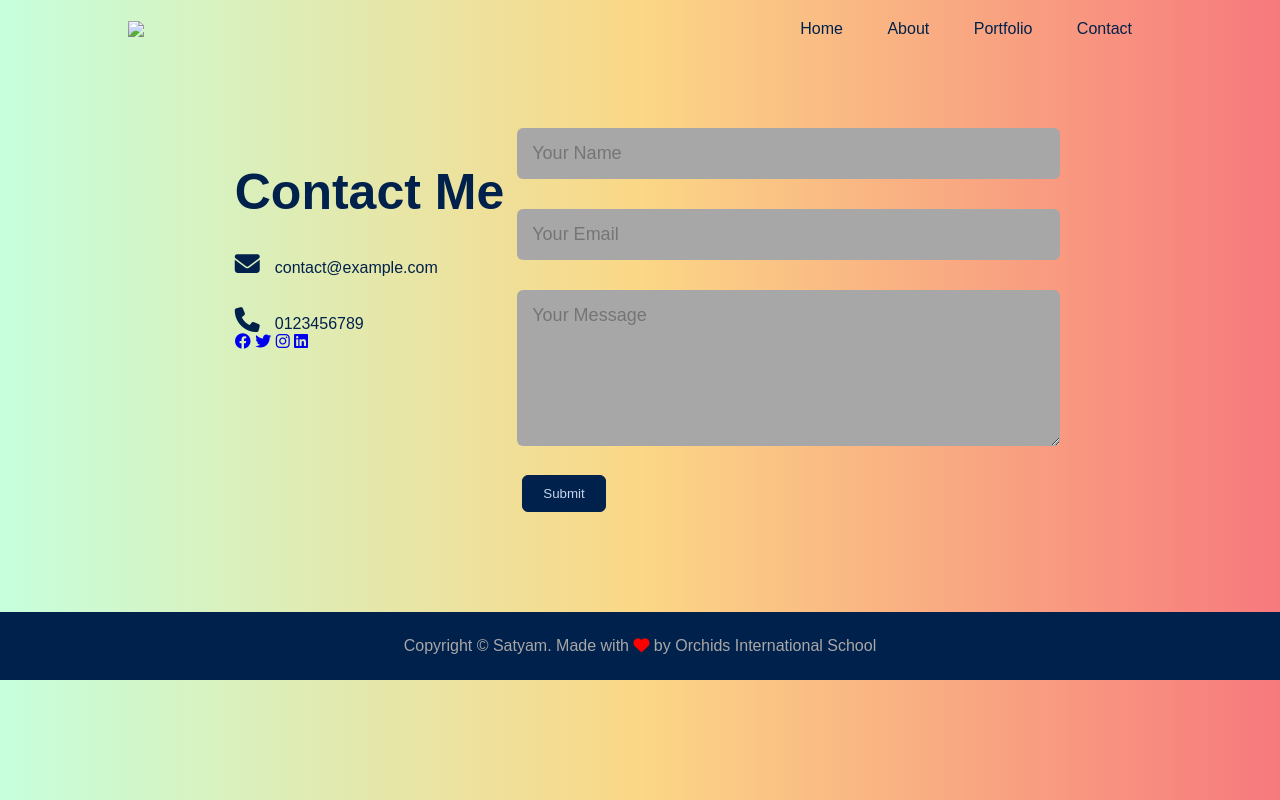
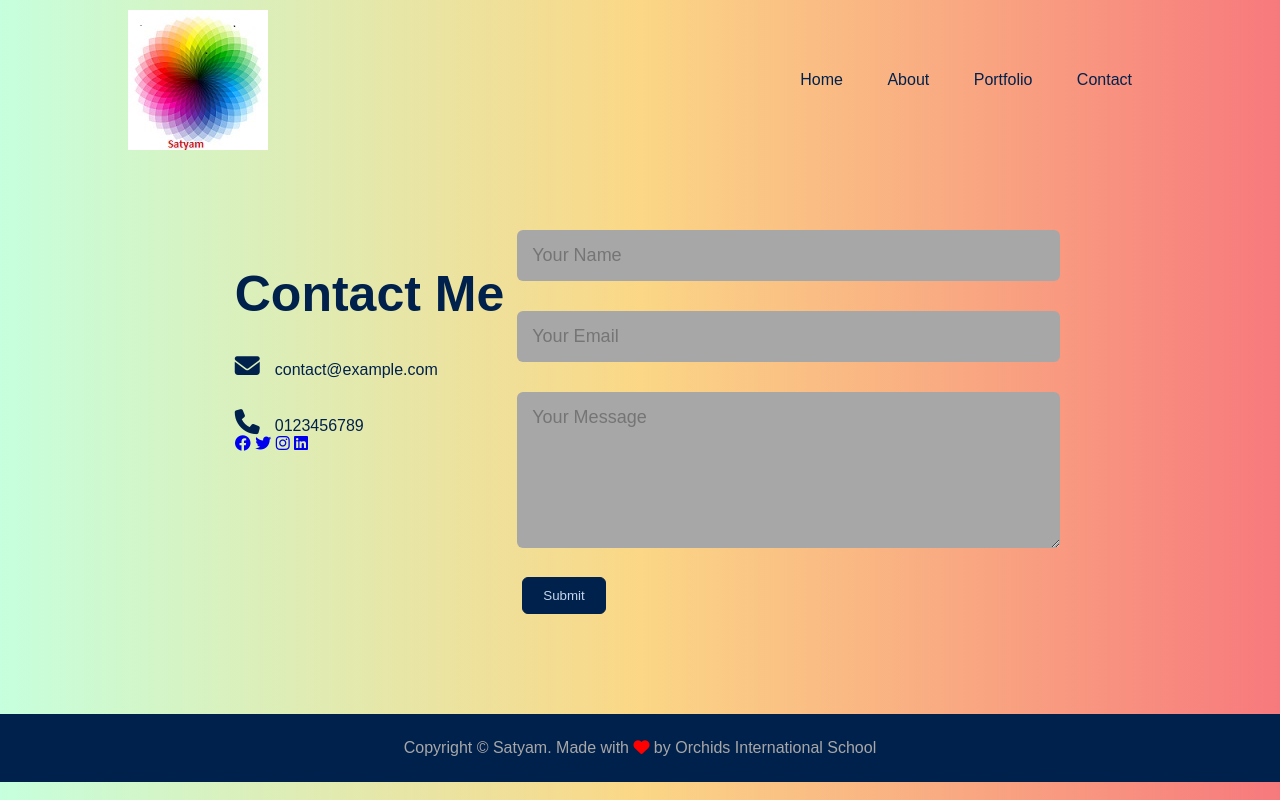
Before and after one commit to rmaitheli/My-First-Portfolio-Website, a plain HTML site: page contact.html in a window 1280 px wide. Drawn offline with Linux system fonts and the light colour scheme; a web font is replaced by a local one.

Commit message:
Update contact.html

```diff
--- a/contact.html
+++ b/contact.html
@@ -9,7 +9,7 @@
     <!--Header Section-->
     <header>
         <nav>
-            <img src = "images/wheel-logo.jpg">
+            <img src = "wheel-logo.jpg">
             <ul>
                 <li><a href="index.htmi">Home</a></li>
                 <li><a href="about.htmi">About</a></li>
```
